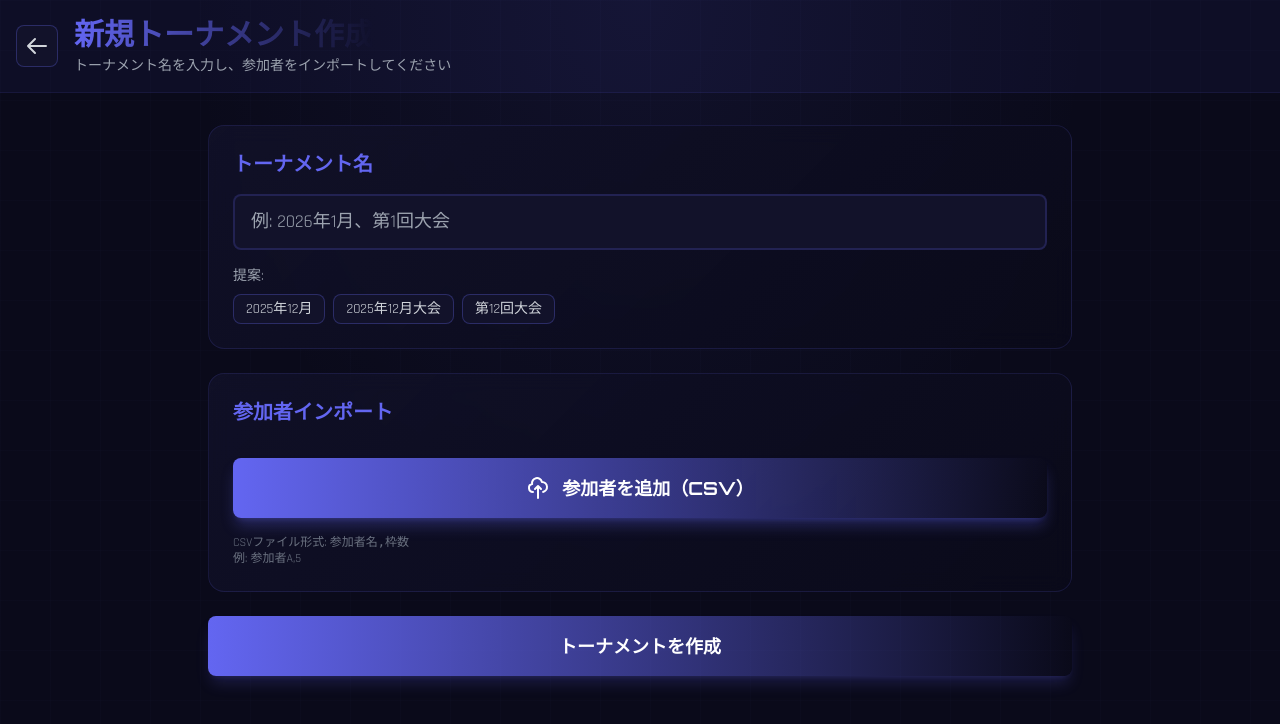
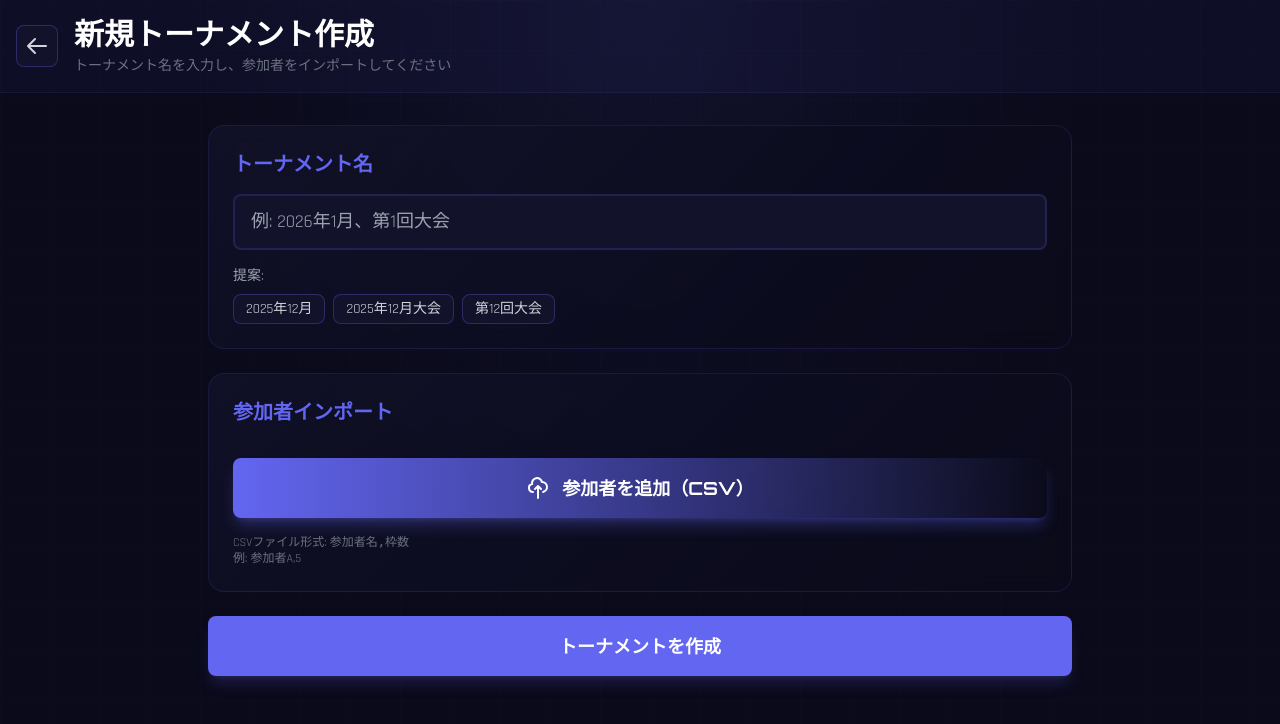
Before and after one commit to sai01234/roulette, a Next.js app: page /tournament/new in a window 1280 px wide. Shown: the top 724 px of the page. Built offline with nearby package versions, Linux system fonts and the light colour scheme.

Commit message:
Remove gradients and add 100 player CSV
- Remove gradient text from all headers
- Simplify button styles (solid colors instead of gradients)
- Remove gradient from loading spinner
- Create sample CSV with 100 participants
- Update text colors to simple white/gray

```diff
--- a/app/tournament/[id]/page.tsx
+++ b/app/tournament/[id]/page.tsx
@@ -165,17 +165,12 @@ export default function TournamentPage() {
               cx="50"
               cy="50"
               r="40"
-              stroke="url(#spinner-gradient)"
+              stroke="#6366f1"
               strokeWidth="8"
               strokeLinecap="round"
               strokeDasharray="60 200"
+              opacity="0.8"
             />
-            <defs>
-              <linearGradient id="spinner-gradient">
-                <stop offset="0%" stopColor="#ff3366" />
-                <stop offset="100%" stopColor="#00ffcc" />
-              </linearGradient>
-            </defs>
           </svg>
         </motion.div>
       </main>
@@ -237,17 +232,15 @@ export default function TournamentPage() {
               <motion.h1
                 initial={{ opacity: 0, y: -20 }}
                 animate={{ opacity: 1, y: 0 }}
-                className="font-display text-2xl md:text-4xl font-bold"
+                className="font-display text-2xl md:text-4xl font-bold text-white"
               >
-                <span className="bg-gradient-to-r from-cyber-accent via-cyber-purple to-cyber-accent2 bg-clip-text text-transparent">
-                  {tournament.name}
-                </span>
+                {tournament.name}
               </motion.h1>
               <motion.p
                 initial={{ opacity: 0 }}
                 animate={{ opacity: 1 }}
                 transition={{ delay: 0.2 }}
-                className="font-body text-sm text-gray-400 mt-1"
+                className="font-body text-sm text-gray-500 mt-1"
               >
                 最強管理者権限争奪戦
               </motion.p>
--- a/app/tournament/new/page.tsx
+++ b/app/tournament/new/page.tsx
@@ -104,12 +104,10 @@ export default function NewTournamentPage() {
             </motion.button>
 
             <div>
-              <h1 className="font-display text-2xl md:text-3xl font-bold">
-                <span className="bg-gradient-to-r from-cyber-accent via-cyber-purple to-cyber-accent2 bg-clip-text text-transparent">
-                  新規トーナメント作成
-                </span>
+              <h1 className="font-display text-2xl md:text-3xl font-bold text-white">
+                新規トーナメント作成
               </h1>
-              <p className="font-body text-sm text-gray-400 mt-1">
+              <p className="font-body text-sm text-gray-500 mt-1">
                 トーナメント名を入力し、参加者をインポートしてください
               </p>
             </div>
@@ -254,8 +252,7 @@ export default function NewTournamentPage() {
             disabled={isCreating || participants.length === 0 || !tournamentName.trim()}
             className="
               w-full py-4 rounded-lg font-display text-lg font-bold
-              bg-gradient-to-r from-cyber-accent to-cyber-accent2
-              hover:from-cyber-accent/90 hover:to-cyber-accent2/90
+              bg-cyber-accent hover:bg-cyber-accent-dark
               text-white shadow-lg shadow-cyber-accent/20
               transition-all
               disabled:opacity-50 disabled:cursor-not-allowed
```
Also changed, not shown: public/sample_100players.csv (added).
